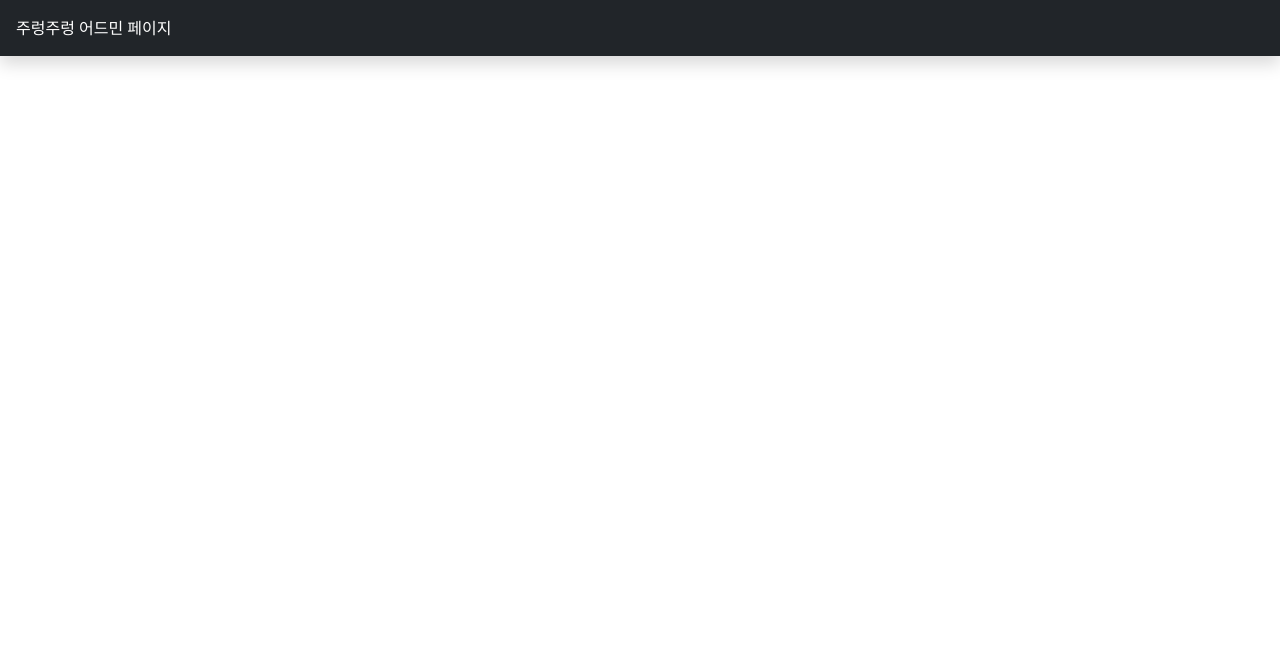
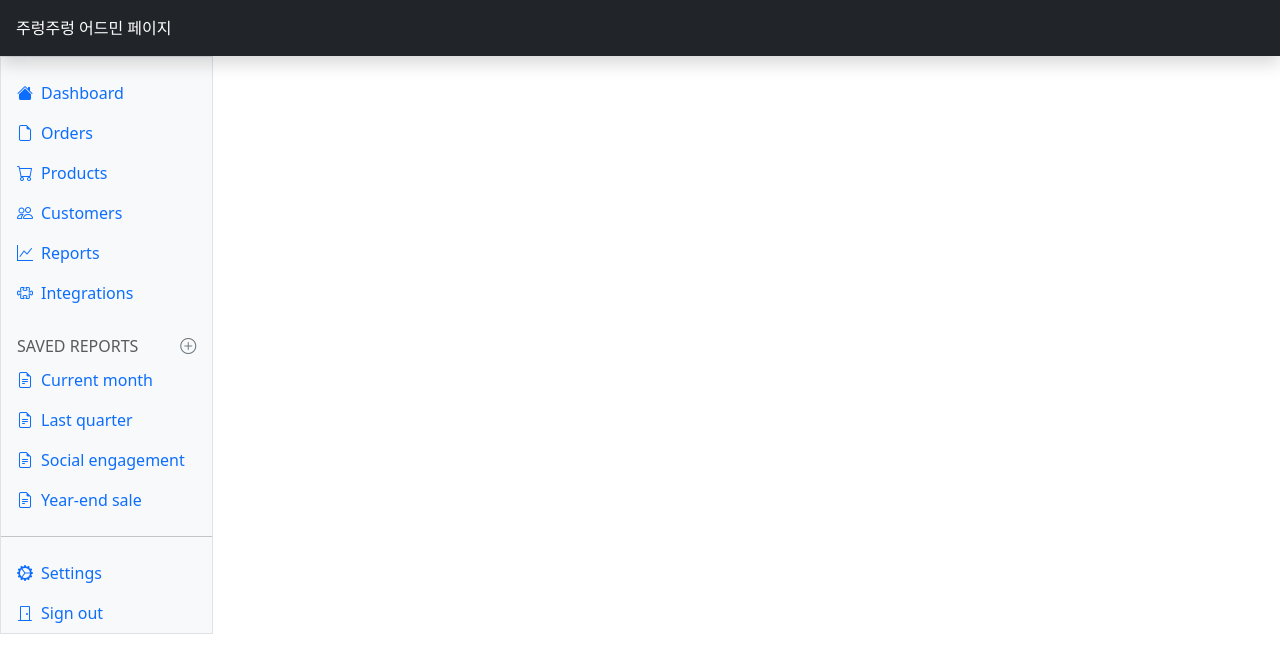
Before and after one commit to bohub12/juloungjuloung-admin-web, a Vue app: page / in a window 1280 px wide. Shown: the top 672 px of the page. Built offline with nearby package versions, Linux system fonts and the light colour scheme.

Commit message:
Feat: 사이드바 컴포넌트

```diff
--- /dev/null
+++ b/src/components/SidebarComponent.vue
@@ -0,0 +1,114 @@
+<template>
+  <div class="offcanvas-body d-md-flex flex-column p-0 pt-lg-3 overflow-y-auto">
+    <ul class="nav flex-column">
+      <li class="nav-item">
+        <a
+          class="nav-link d-flex align-items-center gap-2 active"
+          aria-current="page"
+          href="#"
+        >
+          <i class="bi bi-house-fill"></i>
+          Dashboard
+        </a>
+      </li>
+      <li class="nav-item">
+        <a class="nav-link d-flex align-items-center gap-2" href="#">
+          <i class="bi bi-file-earmark"></i>
+          Orders
+        </a>
+      </li>
+      <li class="nav-item">
+        <a class="nav-link d-flex align-items-center gap-2" href="#">
+          <i class="bi bi-cart"></i>
+          Products
+        </a>
+      </li>
+      <li class="nav-item">
+        <a class="nav-link d-flex align-items-center gap-2" href="#">
+          <i class="bi bi-people"></i>
+          Customers
+        </a>
+      </li>
+      <li class="nav-item">
+        <a class="nav-link d-flex align-items-center gap-2" href="#">
+          <i class="bi bi-graph-up"></i>
+          Reports
+        </a>
+      </li>
+      <li class="nav-item">
+        <a class="nav-link d-flex align-items-center gap-2" href="#">
+          <i class="bi bi-puzzle"></i>
+          Integrations
+        </a>
+      </li>
+    </ul>
+
+    <h6
+      class="sidebar-heading d-flex justify-content-between align-items-center px-3 mt-4 mb-1 text-body-secondary text-uppercase"
+    >
+      <span>Saved reports</span>
+      <a class="link-secondary" href="#" aria-label="Add a new report">
+        <i class="bi bi-plus-circle"></i>
+      </a>
+    </h6>
+    <ul class="nav flex-column mb-auto">
+      <li class="nav-item">
+        <a class="nav-link d-flex align-items-center gap-2" href="#">
+          <i class="bi bi-file-earmark-text"></i>
+          Current month
+        </a>
+      </li>
+      <li class="nav-item">
+        <a class="nav-link d-flex align-items-center gap-2" href="#">
+          <i class="bi bi-file-earmark-text"></i>
+          Last quarter
+        </a>
+      </li>
+      <li class="nav-item">
+        <a class="nav-link d-flex align-items-center gap-2" href="#">
+          <i class="bi bi-file-earmark-text"></i>
+          Social engagement
+        </a>
+      </li>
+      <li class="nav-item">
+        <a class="nav-link d-flex align-items-center gap-2" href="#">
+          <i class="bi bi-file-earmark-text"></i>
+          Year-end sale
+        </a>
+      </li>
+    </ul>
+
+    <hr class="my-3" />
+
+    <ul class="nav flex-column mb-auto">
+      <li class="nav-item">
+        <a class="nav-link d-flex align-items-center gap-2" href="#">
+          <i class="bi bi-gear-wide-connected"></i>
+          Settings
+        </a>
+      </li>
+      <li class="nav-item">
+        <a class="nav-link d-flex align-items-center gap-2" href="#">
+          <i class="bi bi-door-closed"></i>
+          Sign out
+        </a>
+      </li>
+    </ul>
+  </div>
+</template>
+
+<script lang="ts">
+import { defineComponent } from "vue";
+
+export default defineComponent({
+  name: "SidebarComponent",
+  setup() {
+    const categoryList = [
+      { name: "회원", icon: "" },
+      { name: "상품", icon: "" },
+    ];
+    return { categoryList };
+  },
+});
+</script>
+<style scoped></style>
--- a/src/views/MainView.vue
+++ b/src/views/MainView.vue
@@ -1,15 +1,33 @@
 <template>
   <HeaderComponent />
+  <div class="container-fluid">
+    <div class="row">
+      <div
+        class="sidebar border border-right col-md-3 col-lg-2 p-0 bg-body-tertiary"
+      >
+        <div
+          class="offcanvas-md offcanvas-end bg-body-tertiary"
+          tabindex="-1"
+          id="sidebarMenu"
+          aria-labelledby="sidebarMenuLabel"
+        >
+          <SidebarComponent />
+        </div>
+      </div>
+    </div>
+  </div>
 </template>
 
 <script lang="ts">
 import { defineComponent } from "vue";
 import HeaderComponent from "@/components/HeaderComponent.vue"; // @ is an alias to /src
+import SidebarComponent from "@/components/SidebarComponent.vue";
 
 export default defineComponent({
   name: "HomeView",
   components: {
     HeaderComponent,
+    SidebarComponent,
   },
 });
 </script>
```
